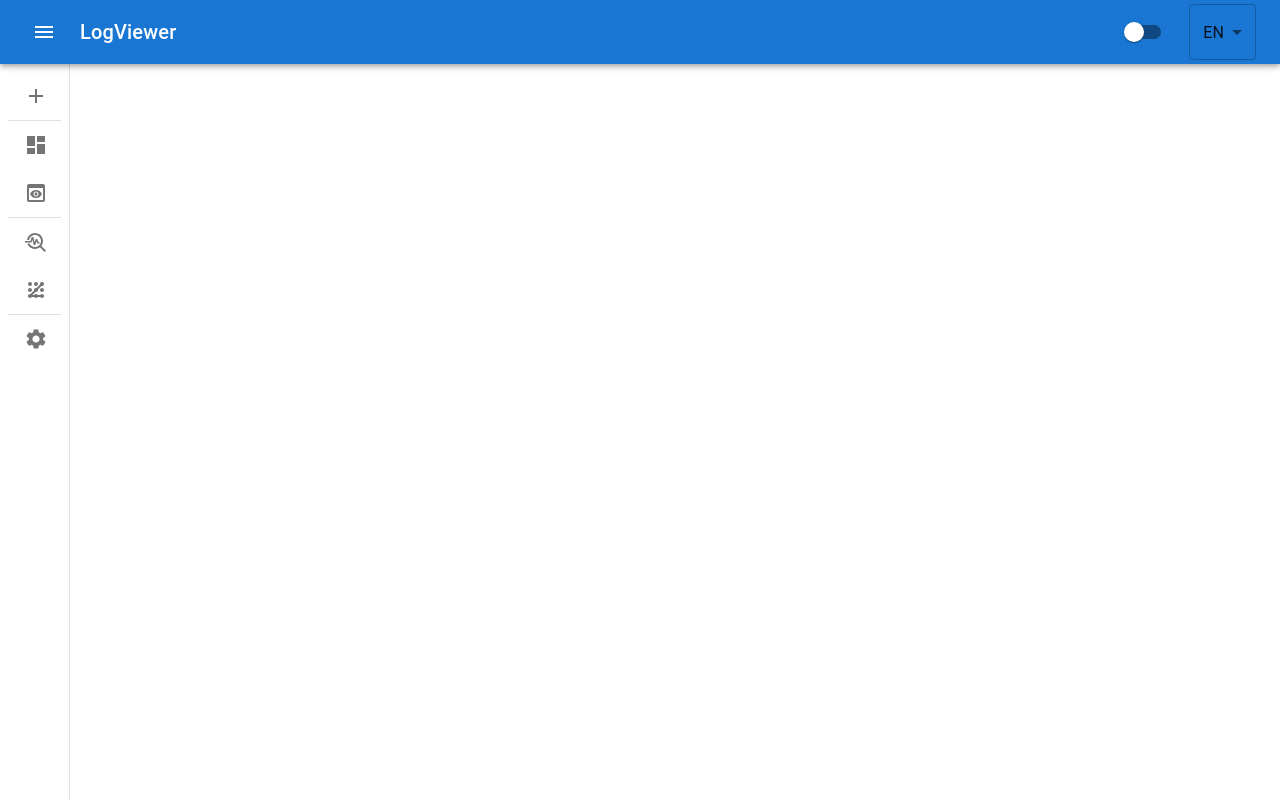
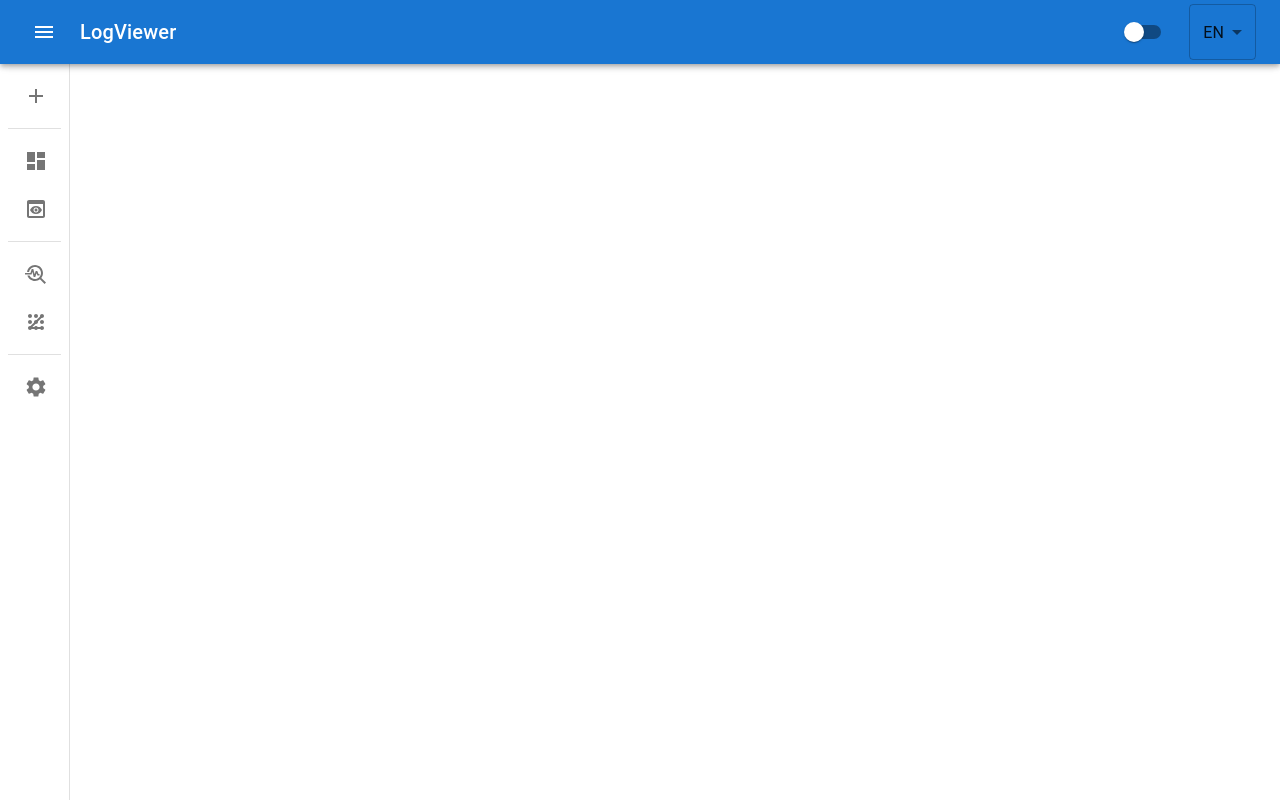
Before and after one commit to vl-efimov/log-viewer, a React (Vite) app in the folder log-viewer-front/: page / in a window 1280 px wide. Built offline with nearby package versions, Linux system fonts and the light colour scheme.

Commit message:
Created structure SidebarItems

```diff
--- a/log-viewer-front/src/components/Sidebar.tsx
+++ b/log-viewer-front/src/components/Sidebar.tsx
@@ -5,11 +5,20 @@ import PreviewIcon from '@mui/icons-material/Preview';
 import TroubleshootIcon from '@mui/icons-material/Troubleshoot';
 import PatternIcon from '@mui/icons-material/Pattern';
 import SettingsIcon from '@mui/icons-material/Settings';
-import { useEffect, useState } from 'react';
+import React, { useEffect, useState } from 'react';
 
 interface SidebarProps {
     isSidebarOpen: boolean;
 }
+
+const menuItems = [
+    { text: 'Add new logs', icon: <AddIcon />, divider: true },
+    { text: 'Dashboard', icon: <DashboardIcon /> },
+    { text: 'View logs', icon: <PreviewIcon />, divider: true },
+    { text: 'Anomaly Search', icon: <TroubleshootIcon /> },
+    { text: 'Common patterns', icon: <PatternIcon />, divider: true },
+    { text: 'Settings', icon: <SettingsIcon /> },
+];
 
 const Sidebar: React.FC<SidebarProps> = ({ isSidebarOpen }) => {
     const [isRendered, setIsRendered] = useState(isSidebarOpen);
@@ -47,92 +56,26 @@ const Sidebar: React.FC<SidebarProps> = ({ isSidebarOpen }) => {
                 }}
             >
                 <List>
+                    {menuItems.map((item, index) => (
+                        <div key={index}>
                             <ListItemButton
                                 sx={{
-                            borderRadius: 1,
+                                    borderRadius: 2,
                                     overflow: 'hidden',
                                     whiteSpace: 'nowrap',
                                     height: '48px',
                                 }}
                             >
-                        <ListItemIcon>
-                            <AddIcon />
-                        </ListItemIcon>
-                        {isRendered && <ListItemText primary="Add new logs" />}
+                                <ListItemIcon>{item.icon}</ListItemIcon>
+                                {isRendered && <ListItemText primary={item.text} />}
                             </ListItemButton>
-                    <Divider />
-                    <ListItemButton
-                        sx={{
-                            borderRadius: 1,
-                            overflow: 'hidden',
-                            whiteSpace: 'nowrap',
-                            height: '48px',
-                        }}
-                    >
-                        <ListItemIcon>
-                            <DashboardIcon />
-                        </ListItemIcon>
-                        {isRendered && <ListItemText primary="Dashboard" />}
-                    </ListItemButton>
-                    <ListItemButton
-                        sx={{
-                            borderRadius: 1,
-                            overflow: 'hidden',
-                            whiteSpace: 'nowrap',
-                            height: '48px',
-                        }}
-                    >
-                        <ListItemIcon>
-                            <PreviewIcon />
-                        </ListItemIcon>
-                        {isRendered && <ListItemText primary="View logs" />}
-                    </ListItemButton>
-                    <Divider />
-                    <ListItemButton
-                        sx={{
-                            borderRadius: 1,
-                            overflow: 'hidden',
-                            whiteSpace: 'nowrap',
-                            height: '48px',
-                        }}
-                    >
-                        <ListItemIcon>
-                            <TroubleshootIcon />
-                        </ListItemIcon>
-                        {isRendered && <ListItemText primary="Anomaly Search" />}
-                    </ListItemButton>
-                    <ListItemButton
-                        sx={{
-                            borderRadius: 1,
-                            overflow: 'hidden',
-                            whiteSpace: 'nowrap',
-                            height: '48px',
-                        }}
-                    >
-                        <ListItemIcon>
-                            <PatternIcon />
-                        </ListItemIcon>
-                        {isRendered && <ListItemText primary="Common patterns" />}
-                    </ListItemButton>
-
-                    <Divider />
-                    <ListItemButton
-                        sx={{
-                            borderRadius: 1,
-                            overflow: 'hidden',
-                            whiteSpace: 'nowrap',
-                            height: '48px',
-                        }}
-                    >
-                        <ListItemIcon>
-                            <SettingsIcon />
-                        </ListItemIcon>
-                        {isRendered && <ListItemText primary="Settings" />}
-                    </ListItemButton>
+                            {item.divider && <Divider sx={{ marginY: 1 }} />}
+                        </div>
+                    ))}
                 </List>
             </Box>
         </Drawer>
     );
-}
+};
 
 export default Sidebar;
--- a/log-viewer-front/src/layouts/MainLayout.tsx
+++ b/log-viewer-front/src/layouts/MainLayout.tsx
@@ -6,7 +6,6 @@ import { useState } from 'react';
 export default function MainLayout () {
     const [isSidebarOpen, setSidebarOpen] = useState(false);
     const toggleSidebar = () => {
-        console.log('Sidebar toggled:', !isSidebarOpen);
         setSidebarOpen(!isSidebarOpen)
     };
 
```
Lines whose indentation alone changed are shown as unchanged.
